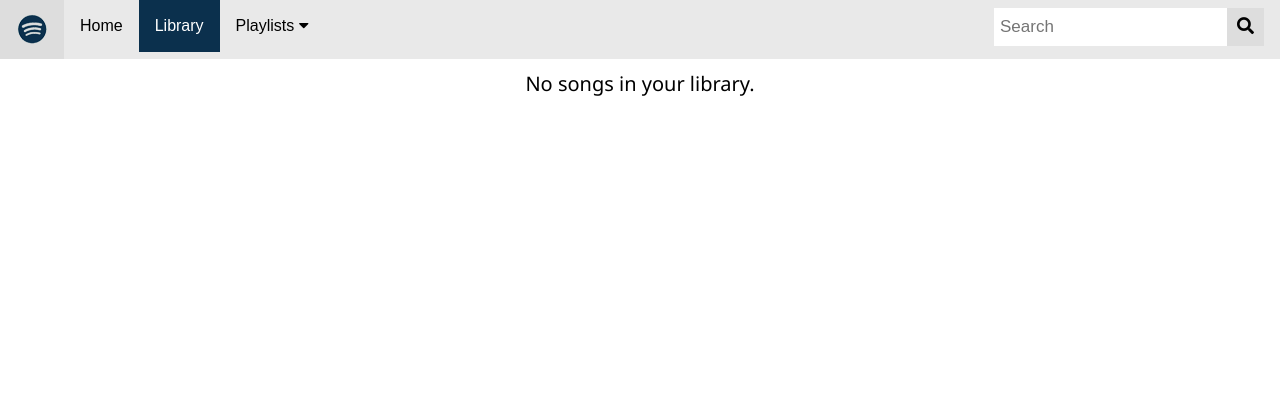
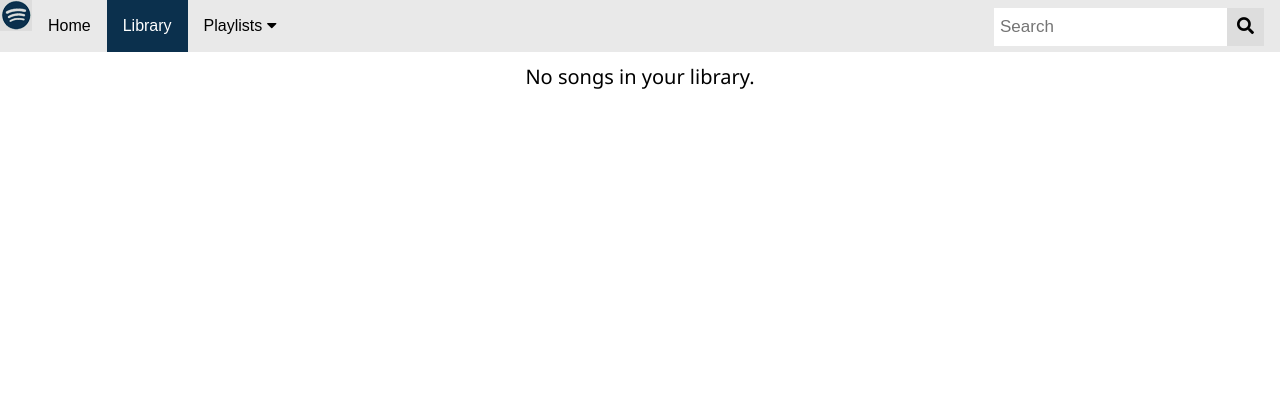
Before and after one commit to jacobeng3l/datify, a Flask app: page /library in a window 1280 px wide. Shown: the top 420 px of the page. Run offline with Flask 2, Linux system fonts and the light colour scheme; the visitor is signed in with stand-in values (Sample User, id 1); data that the repository does not hold is empty.

Commit message:
Add files via upload

```diff
--- a/templates/library.html
+++ b/templates/library.html
@@ -129,7 +129,8 @@
                 float: left;
 				font-size: 16px;
 				color: black;
-				text-align: center;
+                text-align: center;
+                padding: 0px 0px 0px 0px;
 				text-decoration: none;
             }
 
```
